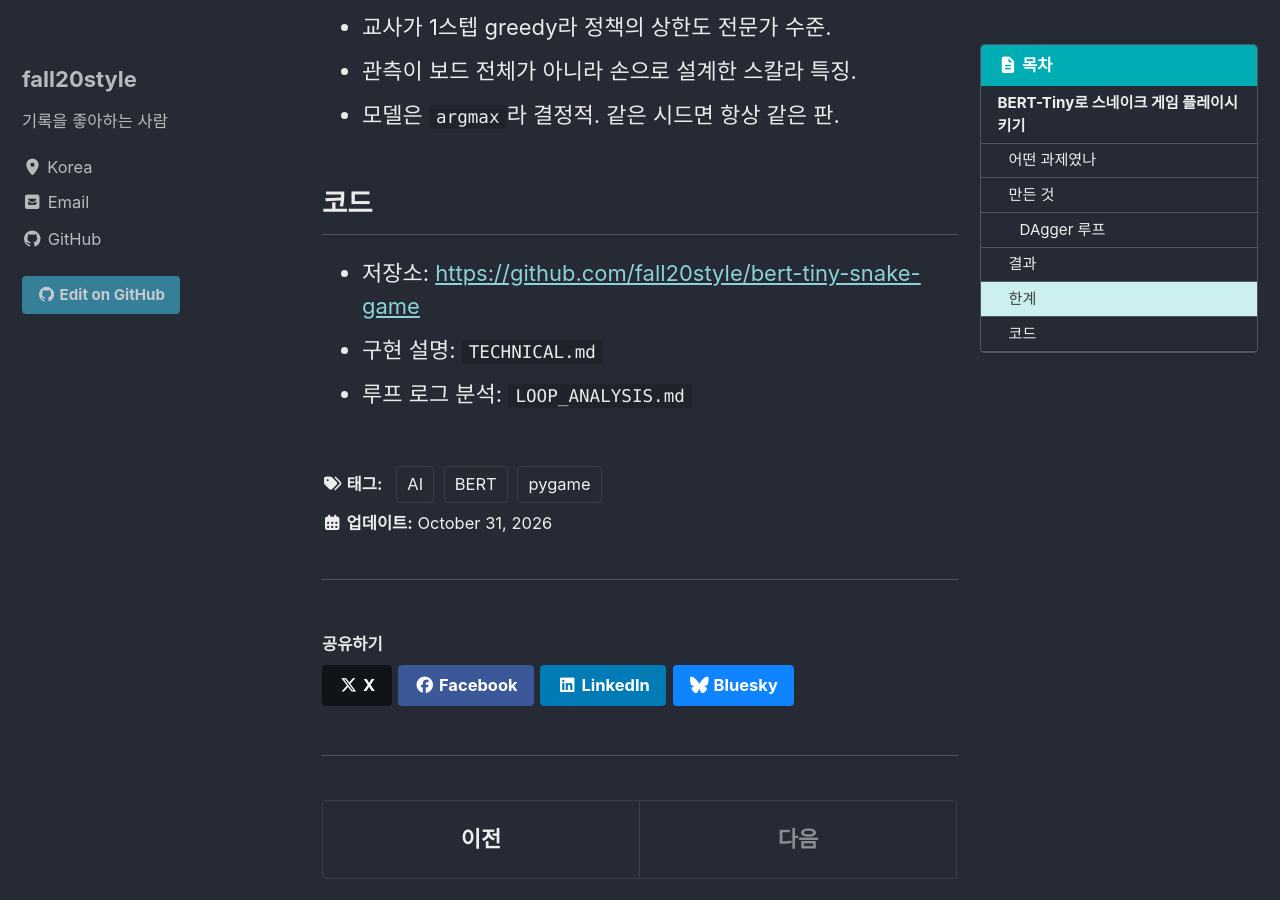
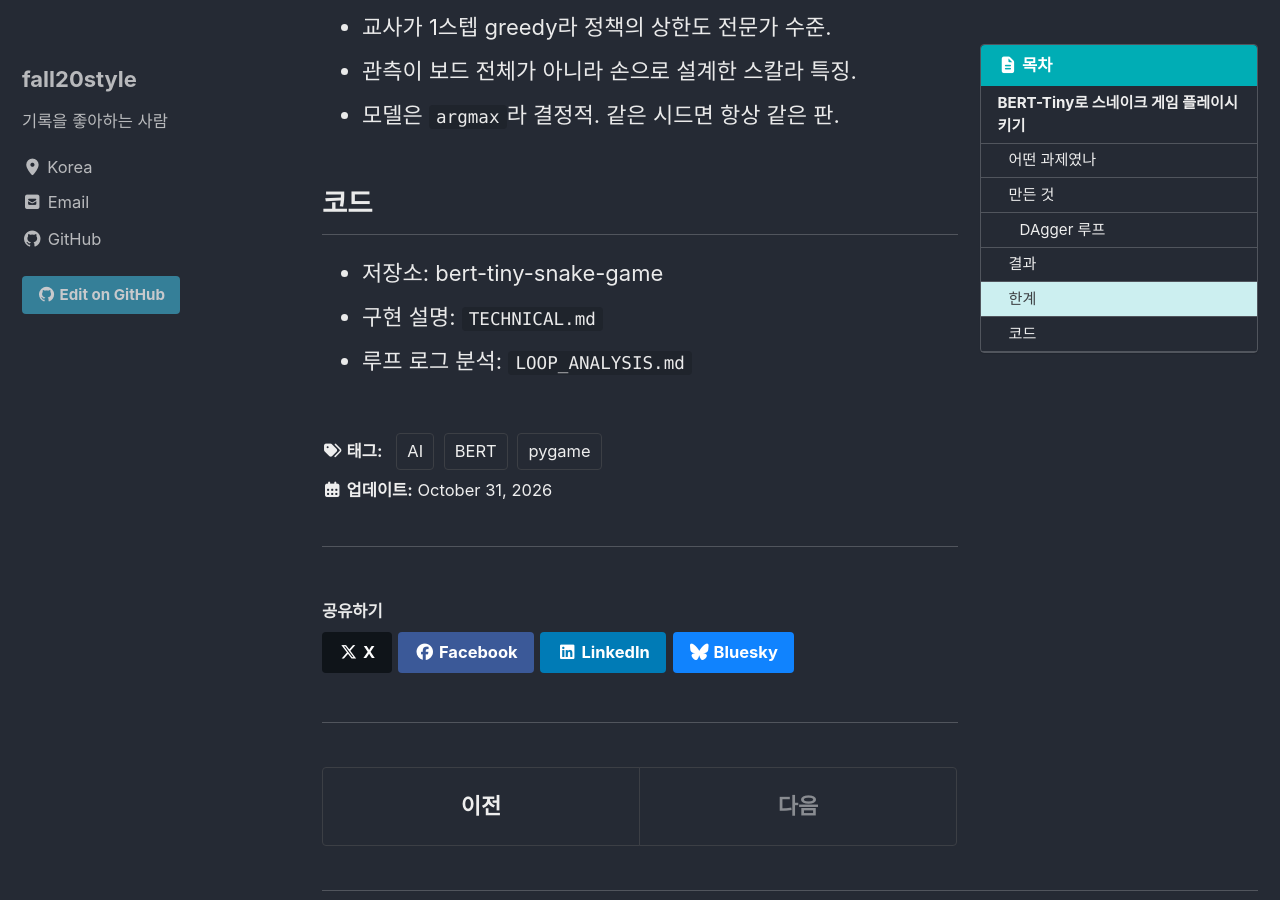
Before and after one commit to fall20style/fall20style.github.io, a Jekyll site: the page built from _posts/2026-10-31-bert-tiny-snake-game.md, in a window 1280 px wide and 900 px high, scrolled down 2240 px. Built offline with Jekyll 4.4.1, drawn with Linux system fonts in a browser that asks for light colours; cached includes are drawn as plain includes; part of the change alters nothing that is shown.

Commit message:
Update 2026-10-31-bert-tiny-snake-game.md

```diff
--- a/_posts/2026-10-31-bert-tiny-snake-game.md
+++ b/_posts/2026-10-31-bert-tiny-snake-game.md
@@ -73,6 +73,6 @@ danger 0 1 0 food fwd 4 side -1 dist 5 tail dx 0 dy 2 len 3 area 97 free 0.97 ag
 
 ## 코드
 
-- 저장소: <https://github.com/fall20style/bert-tiny-snake-game>
+- 저장소: bert-tiny-snake-game
 - 구현 설명: `TECHNICAL.md`
 - 루프 로그 분석: `LOOP_ANALYSIS.md`
```
